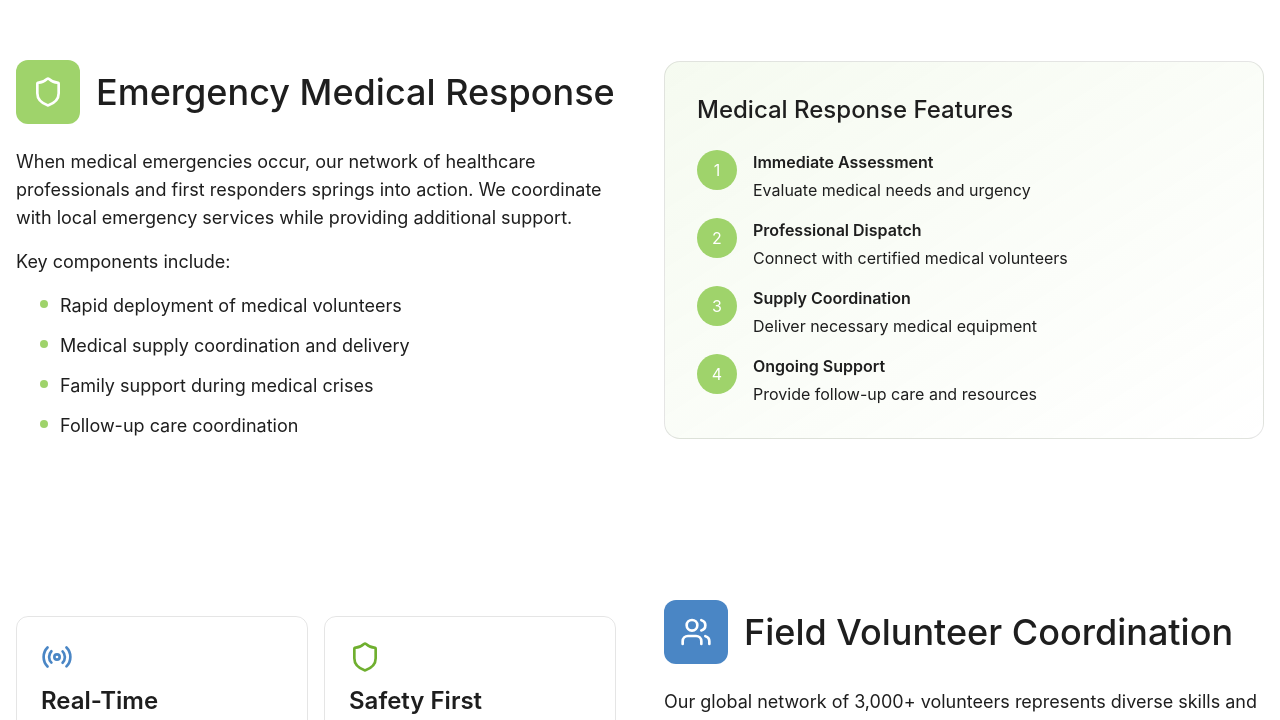
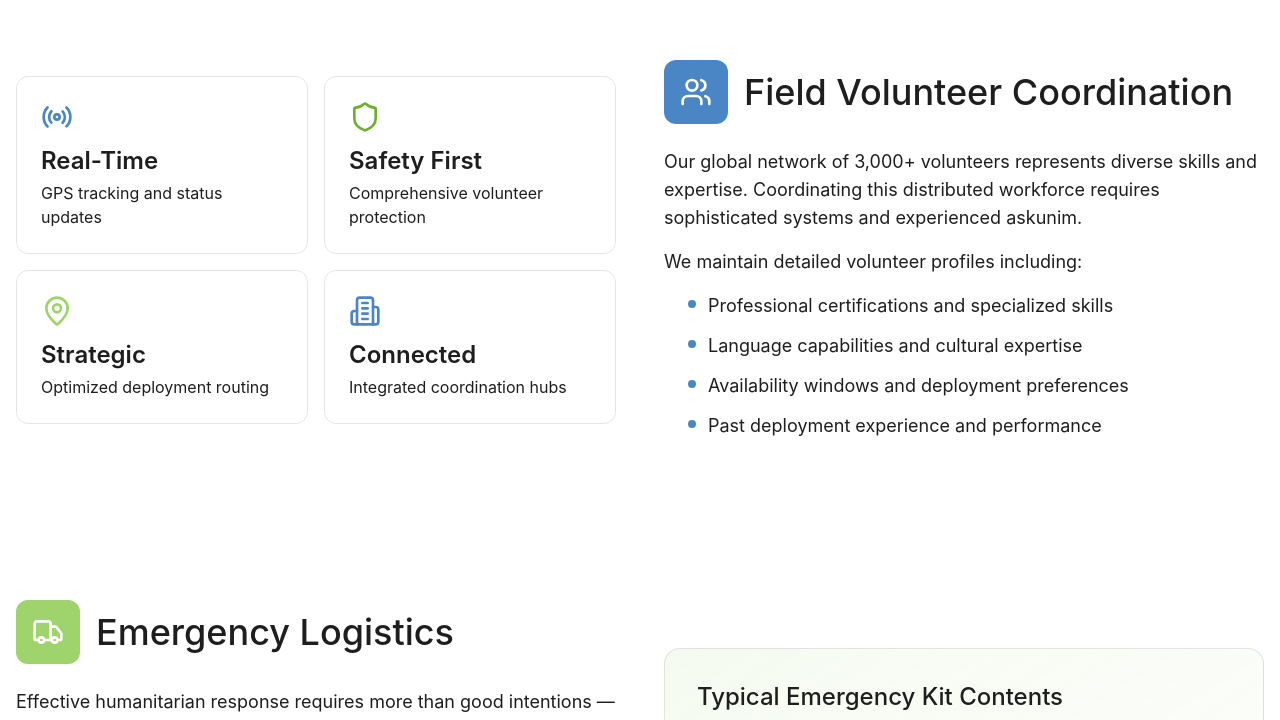
Before and after one commit to TheUriF/ploink, a React (Vite) app: page /what-we-do in a window 1280 px wide. Shown: the part 940-1660 px from the top of the page. Built offline with nearby package versions, Linux system fonts and the light colour scheme.

Commit message:
Remove Emergency Medical Response section
Removed the Emergency Medical Response section from the page.

```diff
--- a/src/app/pages/WhatWeDo.tsx
+++ b/src/app/pages/WhatWeDo.tsx
@@ -110,100 +110,6 @@ export function WhatWeDo() {
                   <div>
                     <div className="font-semibold mb-1">Ongoing Coordination</div>
                     <div className="text-muted-foreground">Continuous monitoring and resource adjustment as needed</div>
-                  </div>
-                </div>
-              </div>
-            </motion.div>
-          </div>
-        </div>
-      </section>
-
-      {/* Emergency Medical Response */}
-      <section className="py-12 sm:py-16 md:py-20 bg-muted">
-        <div className="container mx-auto px-4">
-          <div className="grid lg:grid-cols-2 gap-8 sm:gap-12 items-center">
-            <motion.div
-              initial={{ opacity: 0, x: -20 }}
-              whileInView={{ opacity: 1, x: 0 }}
-              viewport={{ once: true }}
-              className="order-last lg:order-first"
-            >
-              <div className="flex items-center gap-3 sm:gap-4 mb-4 sm:mb-6">
-                <div className="w-12 h-12 sm:w-16 sm:h-16 bg-[#9FD36B] rounded-xl flex items-center justify-center flex-shrink-0">
-                  <Shield className="h-6 w-6 sm:h-8 sm:w-8 text-white" />
-                </div>
-                <h2 className="text-2xl sm:text-3xl md:text-4xl">Emergency Medical Response</h2>
-              </div>
-              <div className="space-y-3 sm:space-y-4 text-base sm:text-lg text-muted-foreground">
-                <p>
-                  When medical emergencies occur, our network of healthcare professionals and first responders springs into action. We coordinate with local emergency services while providing additional support.
-                </p>
-                <p>
-                  Key components include:
-                </p>
-                <ul className="space-y-3 ml-6">
-                  <li className="flex items-start gap-3">
-                    <div className="w-2 h-2 bg-[#9FD36B] rounded-full mt-2 flex-shrink-0"></div>
-                    <span>Rapid deployment of medical volunteers</span>
-                  </li>
-                  <li className="flex items-start gap-3">
-                    <div className="w-2 h-2 bg-[#9FD36B] rounded-full mt-2 flex-shrink-0"></div>
-                    <span>Medical supply coordination and delivery</span>
-                  </li>
-                  <li className="flex items-start gap-3">
-                    <div className="w-2 h-2 bg-[#9FD36B] rounded-full mt-2 flex-shrink-0"></div>
-                    <span>Family support during medical crises</span>
-                  </li>
-                  <li className="flex items-start gap-3">
-                    <div className="w-2 h-2 bg-[#9FD36B] rounded-full mt-2 flex-shrink-0"></div>
-                    <span>Follow-up care coordination</span>
-                  </li>
-                </ul>
-              </div>
-            </motion.div>
-
-            <motion.div
-              initial={{ opacity: 0, x: 20 }}
-              whileInView={{ opacity: 1, x: 0 }}
-              viewport={{ once: true }}
-              className="bg-gradient-to-br from-[#9FD36B]/10 to-transparent rounded-2xl p-4 sm:p-6 md:p-8 border border-border"
-            >
-              <h3 className="text-xl sm:text-2xl mb-4 sm:mb-6">Medical Response Features</h3>
-              <div className="space-y-4">
-                <div className="flex items-start gap-4">
-                  <div className="w-10 h-10 bg-[#9FD36B] text-white rounded-full flex items-center justify-center flex-shrink-0">
-                    1
-                  </div>
-                  <div>
-                    <div className="font-semibold mb-1">Immediate Assessment</div>
-                    <div className="text-muted-foreground">Evaluate medical needs and urgency</div>
-                  </div>
-                </div>
-                <div className="flex items-start gap-4">
-                  <div className="w-10 h-10 bg-[#9FD36B] text-white rounded-full flex items-center justify-center flex-shrink-0">
-                    2
-                  </div>
-                  <div>
-                    <div className="font-semibold mb-1">Professional Dispatch</div>
-                    <div className="text-muted-foreground">Connect with certified medical volunteers</div>
-                  </div>
-                </div>
-                <div className="flex items-start gap-4">
-                  <div className="w-10 h-10 bg-[#9FD36B] text-white rounded-full flex items-center justify-center flex-shrink-0">
-                    3
-                  </div>
-                  <div>
-                    <div className="font-semibold mb-1">Supply Coordination</div>
-                    <div className="text-muted-foreground">Deliver necessary medical equipment</div>
-                  </div>
-                </div>
-                <div className="flex items-start gap-4">
-                  <div className="w-10 h-10 bg-[#9FD36B] text-white rounded-full flex items-center justify-center flex-shrink-0">
-                    4
-                  </div>
-                  <div>
-                    <div className="font-semibold mb-1">Ongoing Support</div>
-                    <div className="text-muted-foreground">Provide follow-up care and resources</div>
                   </div>
                 </div>
               </div>
```
